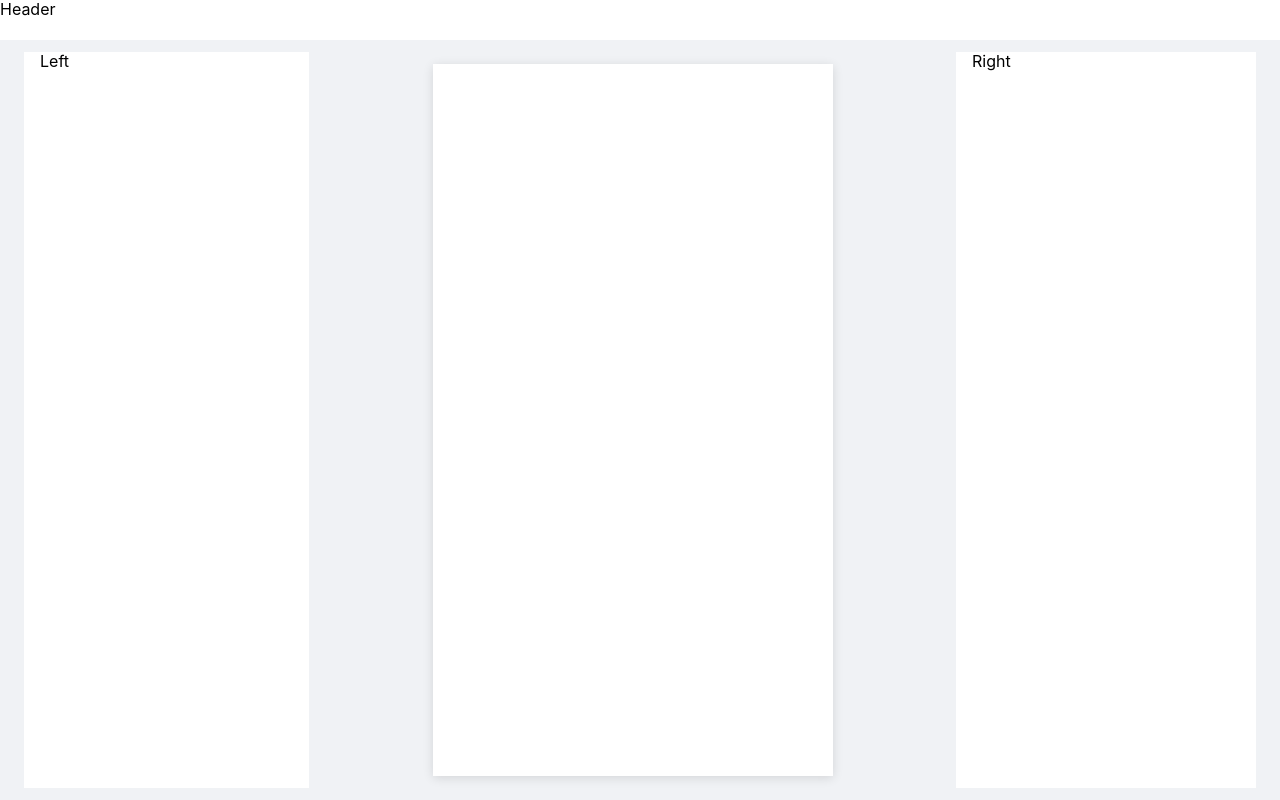
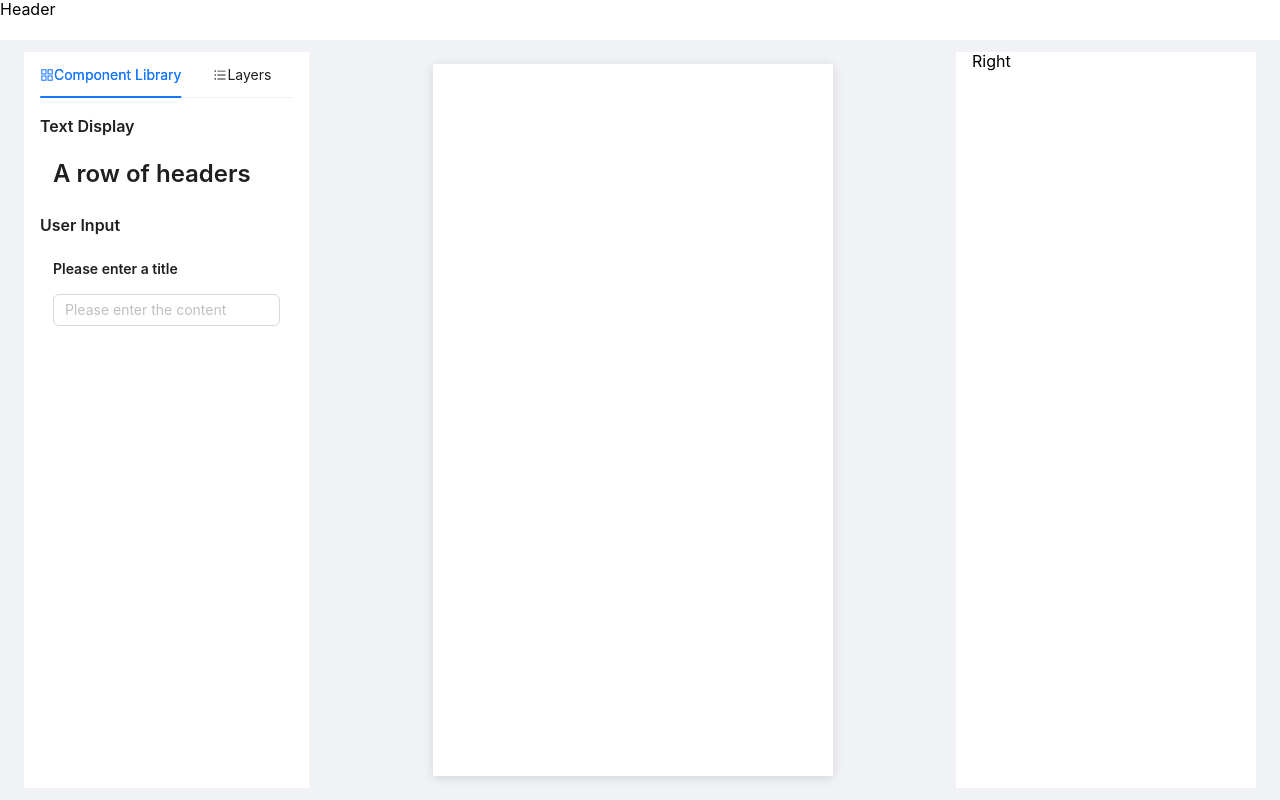
Before and after one commit to Don-Up/survey-star, a React (Create React App) app: page /questionnaire/edit/1 in a window 1280 px wide. Built offline with nearby package versions, Linux system fonts and the light colour scheme; no server answers.

Commit message:
FEAT: Grouping components for display in the component library

```diff
--- a/src/components/QuestionnaireComponents/QuestionnaireInput/index.ts
+++ b/src/components/QuestionnaireComponents/QuestionnaireInput/index.ts
@@ -6,6 +6,6 @@ export * from "./interface";
 export default {
     title: "Input",
     type: "input",
-    component: Component,
+    Component: Component,
     defaultProps: QuestionnaireInputDefaultProps
 }
--- a/src/components/QuestionnaireComponents/QuestionnaireTitle/index.ts
+++ b/src/components/QuestionnaireComponents/QuestionnaireTitle/index.ts
@@ -6,6 +6,6 @@ export * from "./interface";
 export default {
     title: "Title",
     type: "title",
-    component: Component,
+    Component: Component,
     defaultProps: QuestionnaireTitleDefaultProps
 }
--- a/src/components/QuestionnaireComponents/index.ts
+++ b/src/components/QuestionnaireComponents/index.ts
@@ -8,7 +8,7 @@ export type ComponentPropsType = QuestionnaireTitlePropsType & QuestionnaireInpu
 export type ComponentConfType = {
     title: string
     type: string
-    component: FC<ComponentPropsType>
+    Component: FC<ComponentPropsType>
     defaultProps: ComponentPropsType
 }
 
@@ -20,3 +20,16 @@ const componentConfList: ComponentConfType[] = [
 export function getComponentConfByType(type: string){
     return componentConfList.find(conf => conf.type === type)
 }
+
+export const componentConfGroup = [
+    {
+        groupId: "text",
+        groupName: "Text Display",
+        components: [QuestionnaireTitleConf]
+    },
+    {
+        groupId: "input",
+        groupName: "User Input",
+        components: [QuestionnaireInputConf]
+    }
+]
--- /dev/null
+++ b/src/pages/questionnaire/edit/ComponentLib.tsx
@@ -0,0 +1,32 @@
+import React from "react";
+import {Typography} from "antd";
+import {componentConfGroup, ComponentConfType} from "../../../components/QuestionnaireComponents";
+
+const {Title} = Typography
+
+function getComponent(c: ComponentConfType) {
+    const {title, type, Component} = c
+    return <div
+        className={"mb-3 cursor-pointer bg-white p-3 border border-solid border-white rounded hover:border-gray-300"}>
+        <div className={"pointer-events-none"}>
+            <Component/>
+        </div>
+    </div>
+}
+
+const ComponentLib: React.FC = () => {
+    return (<div>
+        {componentConfGroup.map((group, index) => {
+            const {groupId, groupName, components} = group
+            return (<div key={groupId}>
+                    <Title level={5}>{groupName}</Title>
+                    <div>
+                        {components.map(c => getComponent(c))}
+                    </div>
+                </div>
+            )
+        })}
+    </div>)
+}
+
+export default ComponentLib
--- /dev/null
+++ b/src/pages/questionnaire/edit/LeftPanel.tsx
@@ -0,0 +1,28 @@
+import React from "react";
+import {AppstoreOutlined, BarsOutlined} from "@ant-design/icons";
+import {Tabs} from "antd";
+import ComponentLib from "./ComponentLib";
+
+const LeftPanel: React.FC = () => {
+    const tabItems = [
+        {
+            key: 'componentLib',
+            label: (
+                <span><AppstoreOutlined/>Component Library</span>
+            ),
+            children: <ComponentLib/>
+        },
+        {
+            key: 'layers',
+            label: (
+                <span><BarsOutlined/>Layers</span>
+            ),
+            children: <div>Layers</div>
+        }
+    ]
+    return (<div>
+        <Tabs items={tabItems} defaultActiveKey={"componentLib"}/>
+    </div>)
+}
+
+export default LeftPanel
--- a/src/pages/questionnaire/edit/index.tsx
+++ b/src/pages/questionnaire/edit/index.tsx
@@ -3,6 +3,7 @@ import EditCanvas from "./EditCanvas";
 import useLoadQuestionnaireData1 from "../../../hook/useLoadQuestionnaireData";
 import {clearSelectedId} from "../../../store/selectIdReducer";
 import {useDispatch} from "react-redux";
+import LeftPanel from "./LeftPanel";
 
 /*
  * @description: Edit Questionnaire Page
@@ -19,7 +20,9 @@ export const Edit: React.FC = () => {
         <div className={"bg-white h-10"}>Header</div>
         <div className={"flex-auto py-3"}>
             <div className={"mx-6 flex h-full"}>
-                <div className={"w-[285px] bg-white px-4"}>Left</div>
+                <div className={"w-[285px] bg-white px-4"}>
+                    <LeftPanel/>
+                </div>
                 <div className={"flex-1 relative overflow-hidden"} onClick={handleClearSelectedId}>
                     <div className={"absolute w-[400px] h-[712px] top-1/2 left-1/2 transform -translate-x-1/2 -translate-y-1/2 bg-white overflow-auto shadow-custom"}>
                         <EditCanvas loading={loading}/>
```
